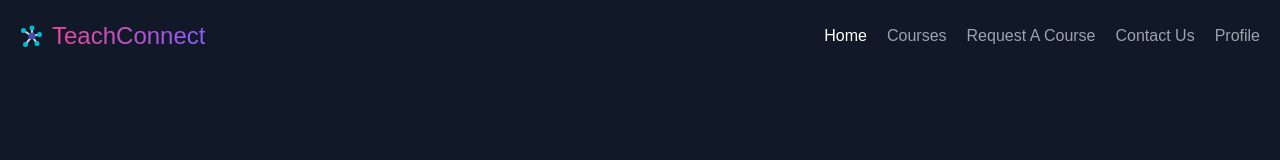
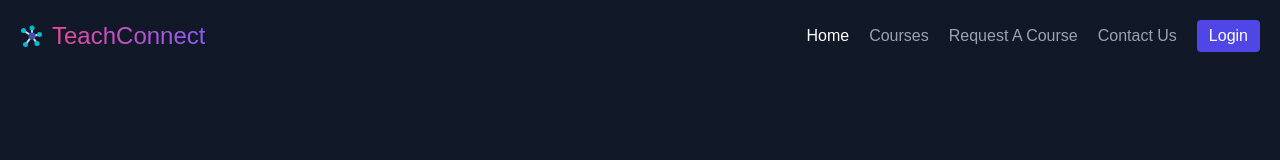
Before and after one commit to SourabhJyotiDas/TeachConnect-Frontend, a React (Create React App) app: page / in a window 1280 px wide. Shown: the top 160 px of the page. Built offline with nearby package versions, Linux system fonts and the light colour scheme.

Commit message:
Fixing Issues

```diff
--- a/src/components/Auth/Register.jsx
+++ b/src/components/Auth/Register.jsx
@@ -2,9 +2,13 @@ import React, { useState } from "react";
 import Loading from "../layouts/Loading";
 import { Link } from "react-router-dom";
 import { FcMindMap } from "react-icons/fc";
-import profile from "../../assets/avatar.png"
+import profile from "../../assets/avatar.png";
+import { useDispatch } from "react-redux";
+import { register } from "../../redux/actions/user";
 
 export default function Register({ loading }) {
+  const dispatch = useDispatch();
+
   const [name, setName] = useState("");
   const [email, setEmail] = useState("");
   const [password, setPassword] = useState("");
@@ -25,6 +29,7 @@ export default function Register({ loading }) {
 
   const submitHandler = async (e) => {
     e.preventDefault();
+   await dispatch(register(name, email, password, avatar));
   };
   return (
     <>
@@ -119,7 +124,7 @@ export default function Register({ loading }) {
                   className="text-white bg-purple-500 border-0 py-3 px-3 focus:outline-none hover:bg-purple-600 rounded flex items-center justify-center heading w-full ">
                   Sign up
                 </button>
-                <div  className=" border-0 py-1  focus:outline-none hover:text-white rounded flex items-center para my-5">
+                <div className=" border-0 py-1  focus:outline-none hover:text-white rounded flex items-center para my-5">
                   {" "}
                   <Link to="/login">Already a user ? Login</Link>
                 </div>
--- a/src/components/layouts/Navbar.jsx
+++ b/src/components/layouts/Navbar.jsx
@@ -4,7 +4,7 @@ import { FcMindMap } from "react-icons/fc";
 
 export default function Navbar() {
   const location = useLocation();
-  const isAuthenticated = true;
+  const isAuthenticated = false;
 
   return (
     <header className="text-gray-400 bg-gray-900 body-font sticky top-0 z-20 heading ">
--- a/src/redux/actions/user.js
+++ b/src/redux/actions/user.js
@@ -22,11 +22,11 @@ export const login = (email, password) => async dispatch => {
   }
 };
 
-export const register = formdata => async dispatch => {
+export const register = (name, email, password, avatar) => async dispatch => {
   try {
     dispatch({ type: 'registerRequest' });
 
-    const { data } = await axios.post(`${server}/register`, formdata, {
+    const { data } = await axios.post(`${server}/register`, (name, email, password, avatar), {
       headers: {
         'Content-type': 'multipart/form-data',
       },
```
